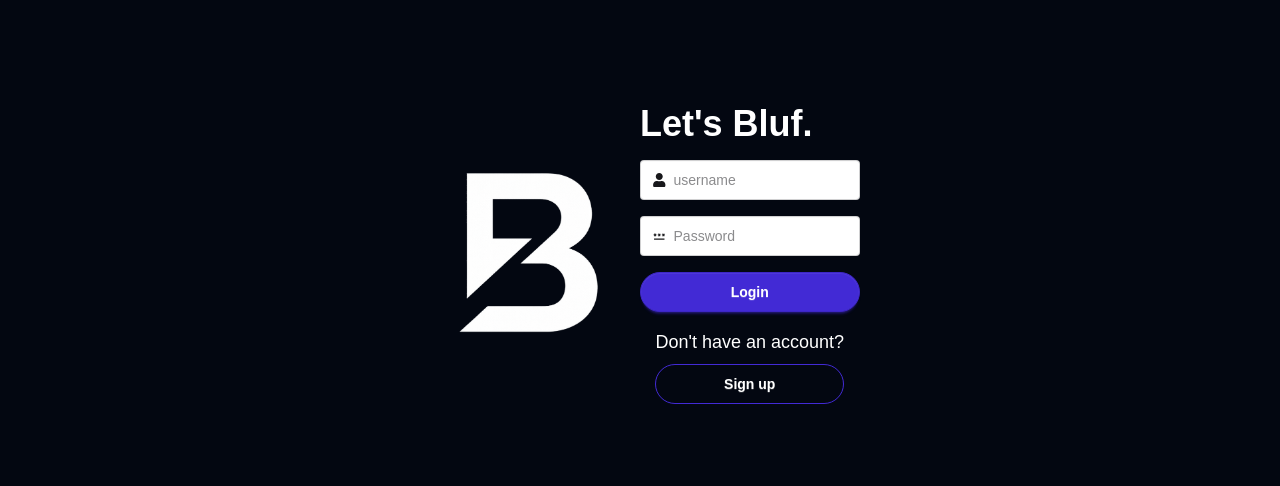
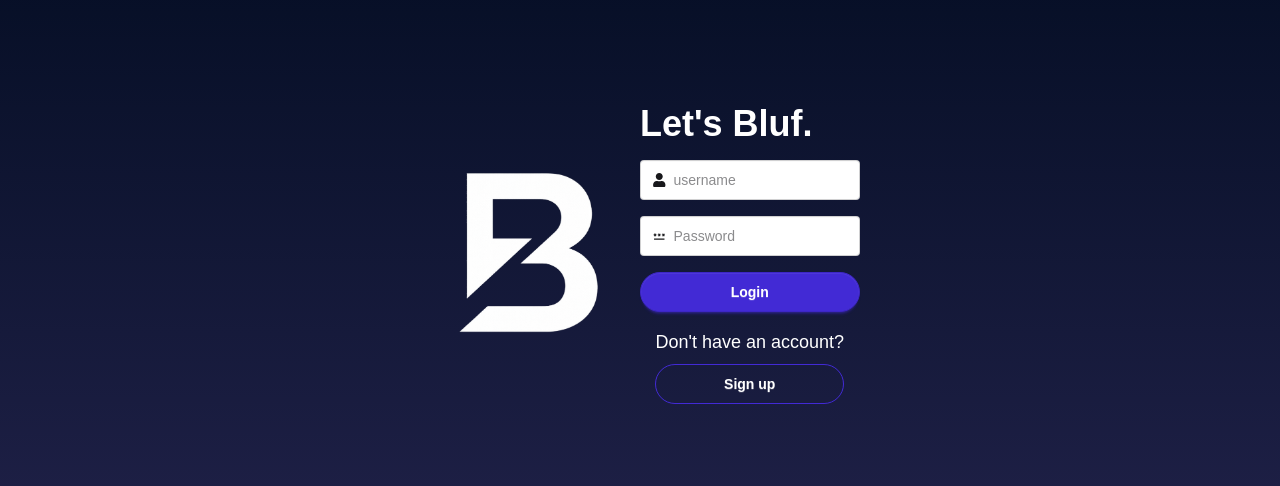
Before and after one commit to kravenvijay04/Blufy, a React (Vite) app in the folder client/: page /login in a window 1280 px wide. Shown: the part 146-632 px from the top of the page. Built offline with nearby package versions, Linux system fonts and the light colour scheme; no server answers.

Commit message:
new background gradient added

```diff
--- a/client/src/index.css
+++ b/client/src/index.css
@@ -4,7 +4,6 @@
 body {
     margin: 0;
     padding: 0;
-    background-color: #030711;
-    /* light bluish shade */
     font-family: sans-serif;
+    background: linear-gradient(180deg, #010b1f, #24244e);
 }
```
